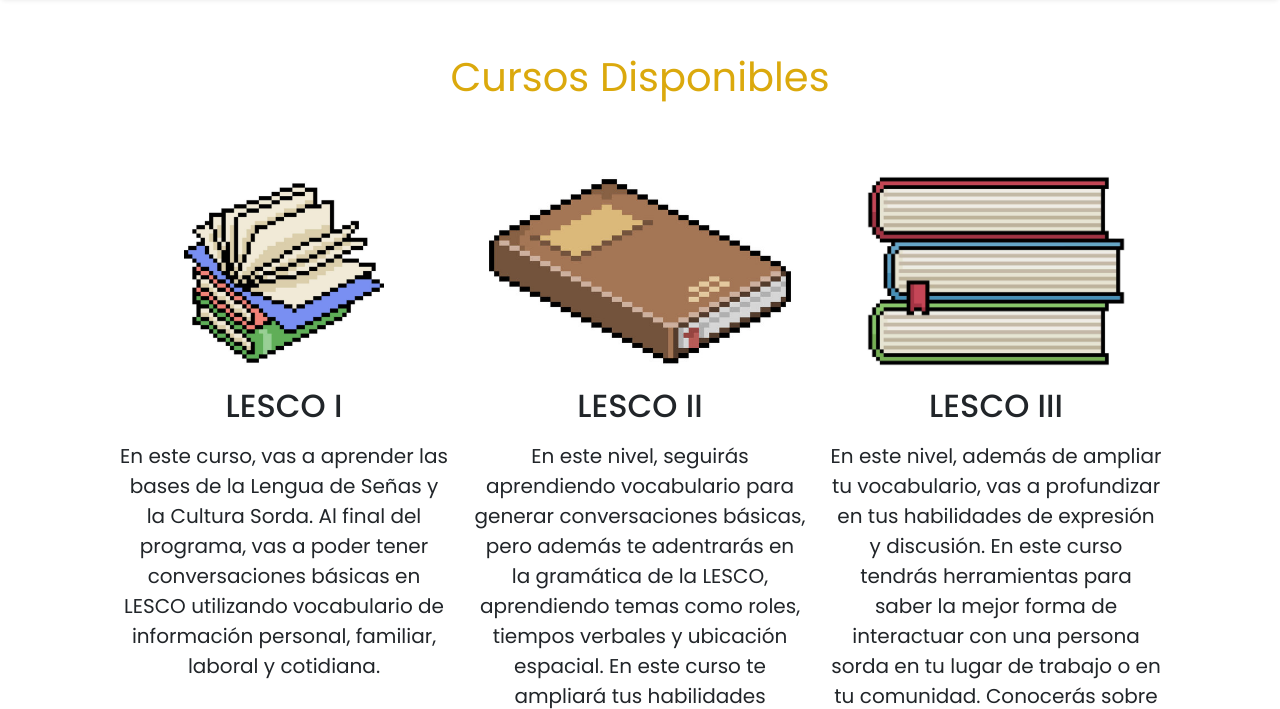
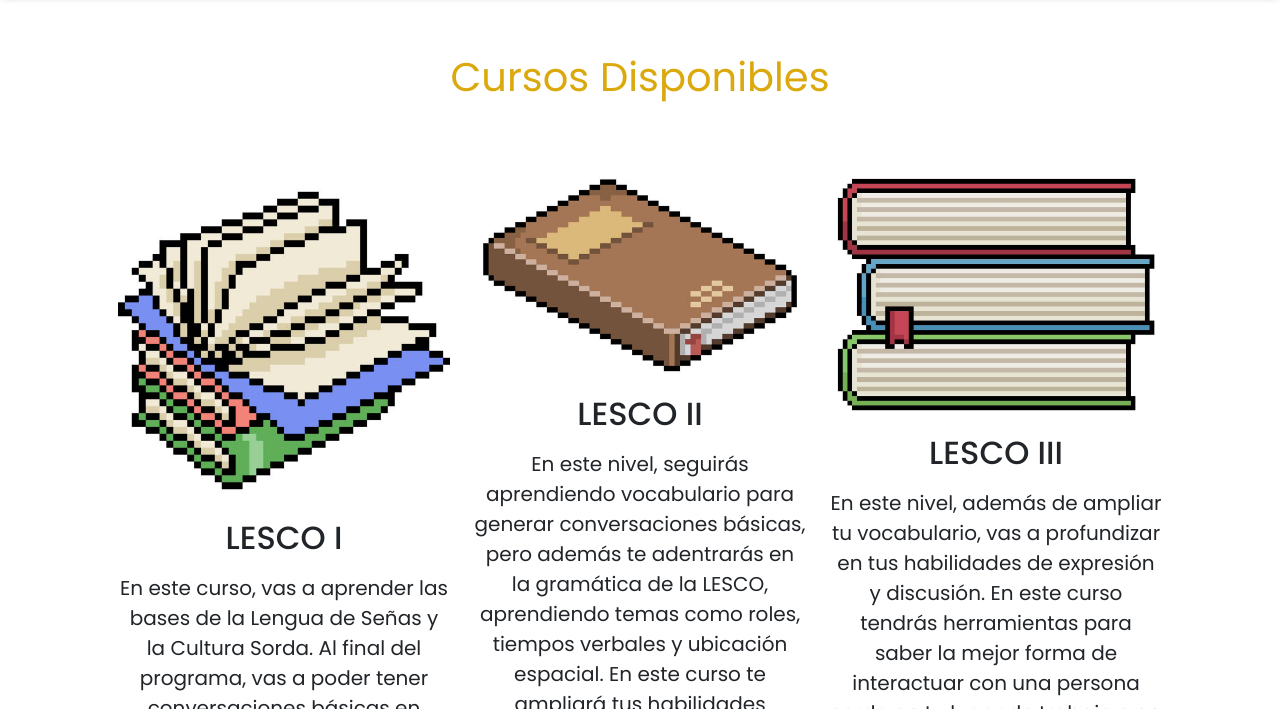
Before and after one commit to jludizel/LESCO, a website: page pages/cursos.html in a window 1280 px wide. Shown: the part 91-800 px from the top of the page. Drawn offline with Linux system fonts and the light colour scheme; files whose address does not match are found by name.

Commit message:
Updates on cursos page

```diff
--- a/pages/cursos.html
+++ b/pages/cursos.html
@@ -81,7 +81,7 @@
   <div class="container text-center p-5">
     <div class="row row-cols-1 row-cols-md-3 gx-4 gy-5 text-center">
       <div class="col themed-grid-col">
-        <img src="../img/CuadernoLesco1.jpg" class="img-fluid rounded" alt="LESCO 1" style="height: 200px;">
+        <img src="../img/CuadernoLesco1.jpg" class="img-fluid rounded" alt="LESCO 1">
         <p class="h2 mt-3">LESCO I</p>
         <p class="text-center fs-5 mt-3">
           En este curso, vas a aprender las bases de la Lengua de Señas y la Cultura Sorda. Al final del programa, vas a
@@ -90,7 +90,7 @@
         </p>
       </div>
       <div class="col themed-grid-col">
-        <img src="../img/CuadernoLesco2.jpg" class="img-fluid rounded" alt="LESCO 2" style="height: 200px;">
+        <img src="../img/CuadernoLesco2.jpg" class="img-fluid rounded" alt="LESCO 2">
         <p class="h2 mt-3">LESCO II</p>
         <p class="text-center fs-5 mt-3">
           En este nivel, seguirás aprendiendo vocabulario para generar conversaciones básicas, pero además te adentrarás
@@ -100,7 +100,7 @@
         </p>
       </div>
       <div class="col themed-grid-col">
-        <img src="../img/CuadernoLesco3.jpg" class="img-fluid rounded" alt="LESCO 3" style="height: 200px;">
+        <img src="../img/CuadernoLesco3.jpg" class="img-fluid rounded" alt="LESCO 3">
         <p class="h2 mt-3">LESCO III</p>
         <p class="text-center fs-5 mt-3">
           En este nivel, además de ampliar tu vocabulario, vas a profundizar en tus habilidades de expresión y
```
